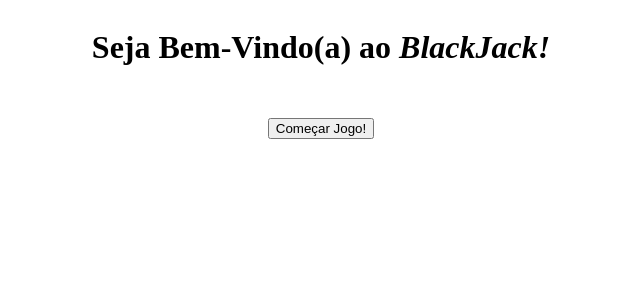
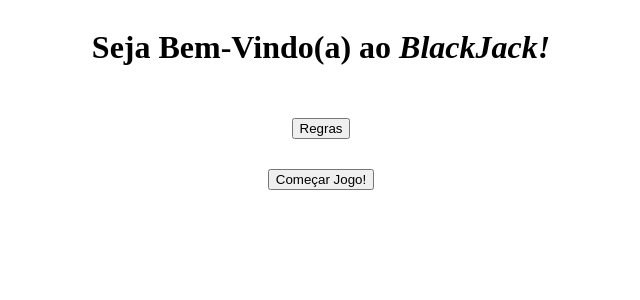
Before and after one commit to hugoaguiar87/BlackJack-emReact, a React (Create React App) app in the folder blackjack/: page / in a window 1280 px wide. Shown: the top 300 px of the page, without its empty margins (319-959 px from the left). Built offline with nearby package versions, Linux system fonts and the light colour scheme.

Commit message:
Botao de regras adicionado e funcionando... envia para um link externo

```diff
--- a/blackjack/src/App.js
+++ b/blackjack/src/App.js
@@ -80,7 +80,7 @@ class App extends React.Component {
   paginaInicial = () => {
     return(
       <ContainerPai>
-
+        <a href="https://pt.wikipedia.org/wiki/Blackjack"><button>Regras</button></a>
         <button onClick={this.sorteioDeCartas}>Começar Jogo!</button>
       </ContainerPai>
     )
```
